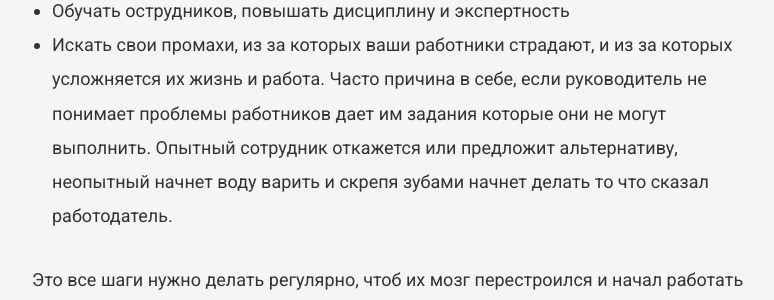
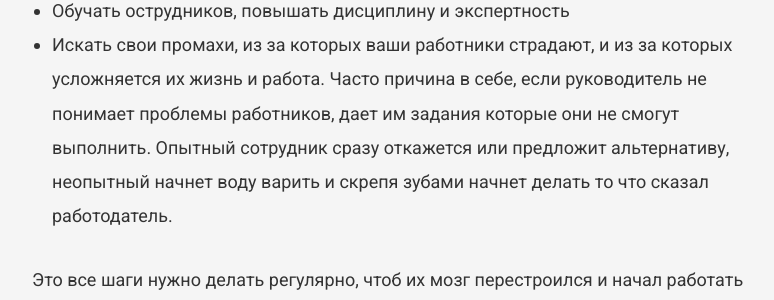
Before and after one commit to VadymVolos/vadymvolos.github.io, a Jekyll site: the page built from _posts/management/2017-06-02-esli-u-vas-plokhiye-rabotniki.md, in a window 1280 px wide and 900 px high, scrolled down 2445 px. Shown: the part 226-526 px from the top of the window, without its empty margins (248-1022 px from the left). Built offline with Jekyll 4.4.1, drawn with Linux system fonts in a browser that asks for light colours; nearby versions of some CDN libraries; comment, search, counter and statistics services are not loaded.

Commit message:
Update 2017-06-02-esli-u-vas-plokhiye-rabotniki.md

```diff
--- a/_posts/management/2017-06-02-esli-u-vas-plokhiye-rabotniki.md
+++ b/_posts/management/2017-06-02-esli-u-vas-plokhiye-rabotniki.md
@@ -54,7 +54,7 @@
 </li><li>
 Обучать острудников, повышать дисциплину и экспертность
 </li><li>
-Искать свои промахи, из за которых ваши работники страдают, и из за которых усложняется их жизнь и работа. Часто причина в себе, если руководитель не понимает проблемы работников дает им задания которые они не могут выполнить. Опытный сотрудник откажется или предложит альтернативу, неопытный начнет воду варить и скрепя зубами начнет делать то что сказал работодатель.
+Искать свои промахи, из за которых ваши работники страдают, и из за которых усложняется их жизнь и работа. Часто причина в себе, если руководитель не понимает проблемы работников, дает им задания которые они не смогут выполнить. Опытный сотрудник сразу откажется или предложит альтернативу, неопытный начнет воду варить и скрепя зубами начнет делать то что сказал работодатель.
 </li>
 </ul>
 Это все шаги нужно делать регулярно, чтоб их мозг перестроился и начал работать по этим новым правилам и инструкциям. Если вы пренебрегаете обучением сотрудников, или делаете это через раз, то их мозг останется на том уровне развития котором и был до вас, и он будет делать дальше те шаги которые вас не устраивают. Другими словами, если вам нужно выполнить качественно разовую работу, то нанимать низкоуровневых сотрудников не выгодно, вы тратите свои деньги, время и силы на их обучение и дисциплинирование, потом они идут на другую работу, а вы остаетесь в минусе из за потраченых нервов, сил, времени, денег, еды, и других ресурсов которые были затратили на обучение этих работников.
```
